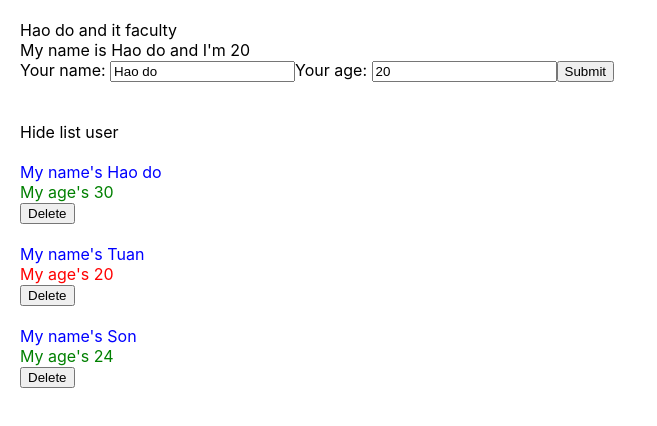
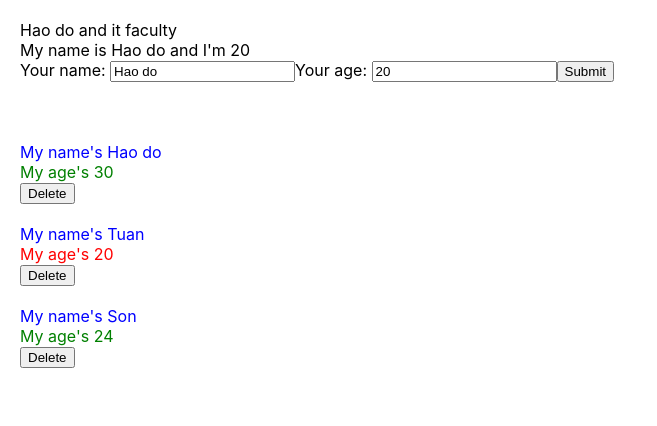
Before and after one commit to haodo04/ReactJS_Learn, a React (Create React App) app: page / in a window 1280 px wide. Shown: the top 426 px of the page, without its empty margins (0-657 px from the left). Built offline with nearby package versions, Linux system fonts and the light colour scheme.

Commit message:
statefull stateless components

```diff
--- a/src/components/DisplayInfo.js
+++ b/src/components/DisplayInfo.js
@@ -1,59 +1,67 @@
 import React from "react";
-import "./DisplayInfo.scss"
-import logo from '../logo.svg'
+import "./DisplayInfo.scss";
+import logo from "../logo.svg";
 
-class DisplayInfo extends React.Component {
+// class DisplayInfo extends React.Component {
+//   state = {
+//     isShowListUser: true,
+//   };
 
-  constructor(props) {
-    super(props);
-    // babel compiler
-    this.state = {
-      isShowListUser: true
-    }
-    console.log(">>> call me constructor")
-  }
+//   handleShowHide = () => {
+//     this.setState({
+//       isShowListUser: !this.state.isShowListUser,
+//     });
+//   };
 
-  state = {
-    isShowListUser: true
-  }
+//   render() {
+//     // destructuring array/object
+//     const { listUsers } = this.props; // object
+//     return (
+//       <div className="display-info-container">
+//         <div></div>
+//         <div>
+//           {listUsers.map((user, index) => {
+//             return (
+//               <div key={user.id} className={+user.age > 22 ? "green" : "red"}>
+//                 {/* style inline trong jsx */}
+//                 <div style={{ color: "blue", paddingTop: "20px" }}>
+//                   My name's {user.name}
+//                 </div>
+//                 <div>My age's {user.age}</div>
+//                 <button onClick={() => this.props.handleDeleteUser(user.id)}>
+//                   Delete
+//                 </button>
+//               </div>
+//             );
+//           })}
+//         </div>
+//       </div>
+//     );
+//   }
+// }
 
-  componentDidMount() {
-    console.log(">>> cal me component did mount")
-  }
-
-
-  handleShowHide = () => {
-    this.setState({
-      isShowListUser: !this.state.isShowListUser
-    })
-  }
-
-  render() {
-    console.log(">>> call me render")
-    // destructuring array/object
-    const { listUsers } = this.props; // object
+const DisplayInfo = (props) => {
+  const { listUsers } = props;
   return (
     <div className="display-info-container">
-        {/* <img src={logo}/> */}
+      <div></div>
       <div>
-            <span onClick={() => {this.handleShowHide()}}>Hide list user</span>
-
+        {listUsers.map((user, index) => {
+          return (
+            <div key={user.id} className={+user.age > 22 ? "green" : "red"}>
+              <div style={{ color: "blue", paddingTop: "20px" }}>
+                My name's {user.name}
               </div>
-        <div>{listUsers.map((user, index) => {
-                return (
-                    <div key={user.id} className=
-                    {+user.age > 22 ? "green" : "red"}>
-                    {/* style inline trong jsx */}
-                    <div style={{color: 'blue', paddingTop:"20px"}}>My name's {user.name}</div>
               <div>My age's {user.age}</div>
-                    <button onClick={() => this.props.handleDeleteUser(user.id)}>Delete</button>
+              <button onClick={() => props.handleDeleteUser(user.id)}>
+                Delete
+              </button>
             </div>
-                )
+          );
         })}
       </div>
     </div>
   );
-  }
-}
+};
 
 export default DisplayInfo;
```
Lines whose indentation alone changed are shown as unchanged.
